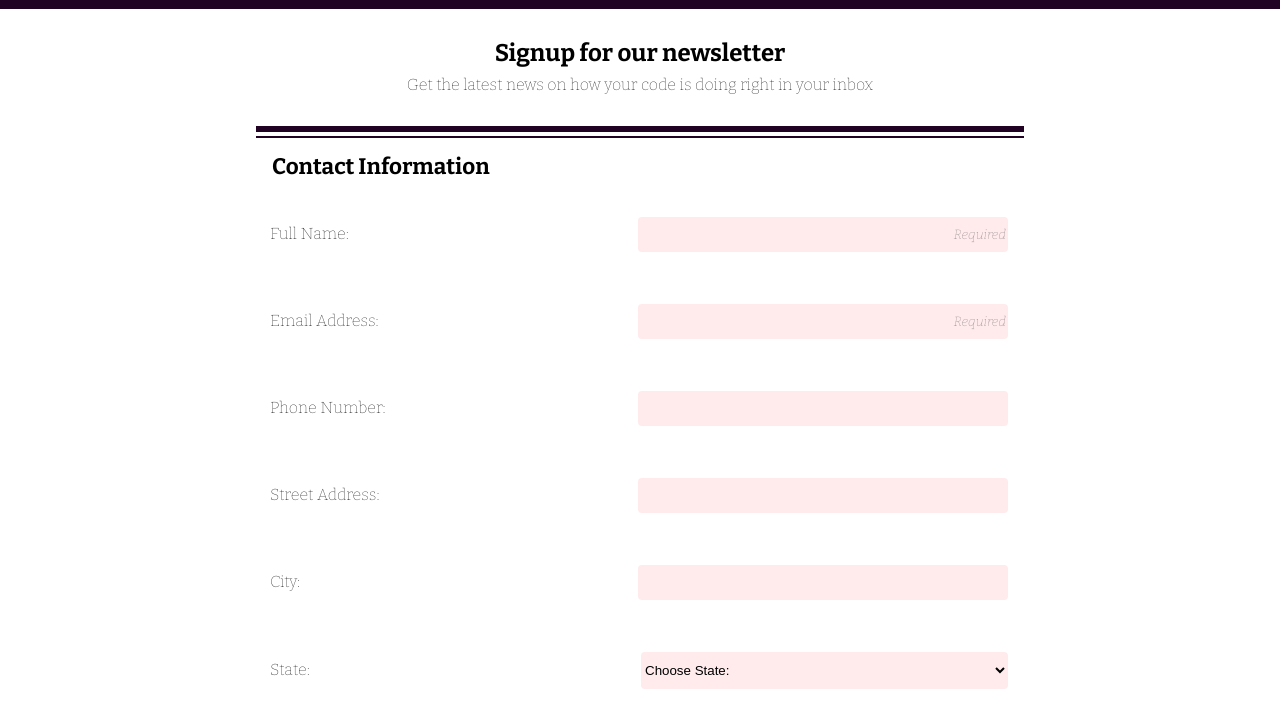
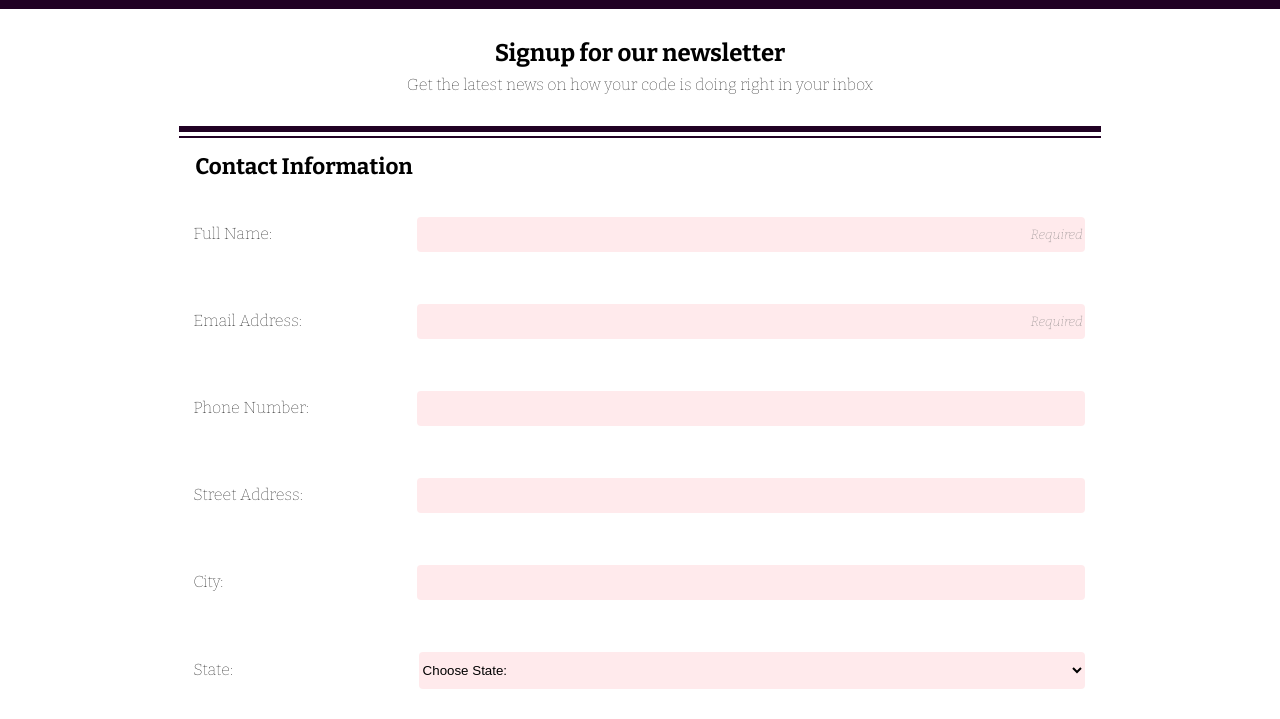
Before and after one commit to zeyad149/techDegree-project-3, a plain HTML site: page index.html in a window 1280 px wide. Shown: the part 81-800 px from the top of the page. Drawn offline with nearby package versions, Linux system fonts and the light colour scheme.

Commit message:
removed .not

```diff
--- a/css/style.css
+++ b/css/style.css
@@ -140,8 +140,8 @@ footer{
 @media(min-width: 768px){
 
   .wrapper{
-    margin-right:20%;
-    margin-left:20%;
+    margin-right:14%;
+    margin-left:14%;
 
   }
 
@@ -151,22 +151,25 @@ footer{
 
   }
 
-  form{
-    display:flex;
-    flex-direction: column;
-  }
+
 
   input[id="zipCode"]{
     width: 50%;
   }
 
-  div:not(.wrapper,.zip,.option){
+  .z {
     display: flex;
     align-items: baseline;
   }
 
-  div:not(.wrapper,.zip,.option) > *{
-    flex-basis: 100%;
+
+  .z label {
+    flex-basis: 25%;
+  }
+
+  .z input,
+  .z select{
+    flex-basis: 75%;
   }
 
 .zip{
@@ -176,12 +179,13 @@ footer{
 }
 
 .zip label{
-  flex-basis: 50%;
+  flex-basis: 25%;
 }
 
 .zip input{
-  flex-basis: 12.5%;
+  flex-basis: 25%;
 }
+
   footer{
     margin-right: 25%;
     margin-left: 25%;
--- a/index.html
+++ b/index.html
@@ -24,42 +24,42 @@
             <form>
               <fieldset class="contactInfo">
                 <legend>Contact Information</legend>
-              <div class="name">
+              <div class="z name">
                     <label class="labels" for="fullName">Full Name: </label><br>
                     <input type="text" id="fullName" name="Full_name" placeholder="Required" size="30">
                   </div>
 
                   <br><br>
 
-                  <div class="email">
+                  <div class="z email">
                     <label class="labels" for="email">Email Address: </label><br>
                     <input type="email" id="email" name="email" placeholder="Required">
                   </div>
 
                   <br><br>
 
-                  <div class="phone">
+                  <div class="z phone">
                     <label for="phone_number">Phone Number: </label><br>
                     <input type="tel" id="phone_number" name="phone_number">
                   </div>
 
                   <br><br>
 
-                  <div class="address">
+                  <div class="z address">
                     <label for="street_address">Street Address: </label><br>
                     <input type="text" id="street_address" name="street_address">
                   </div>
 
                   <br><br>
 
-                  <div class="city">
+                  <div class="z city">
                     <label for="city">City: </label><br>
                     <input type="text" id="city" name="city">
                   </div>
 
                   <br><br>
 
-                  <div class="state">
+                  <div class="z state">
                     <label for="state">State: </label><br>
                     <select name="state" id="state">
                       <option value="" selected disabled hidden>Choose State:</option>
```
